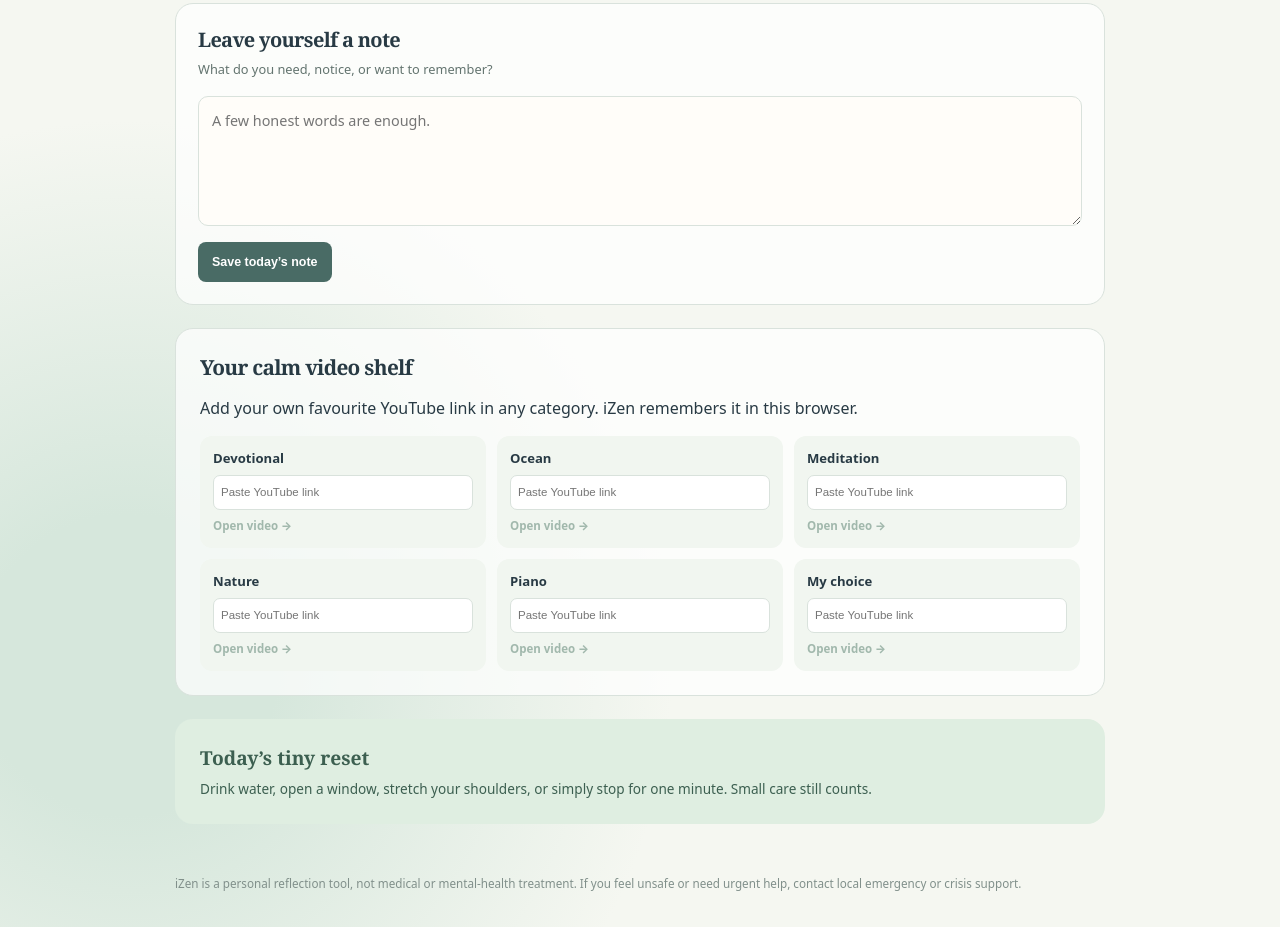
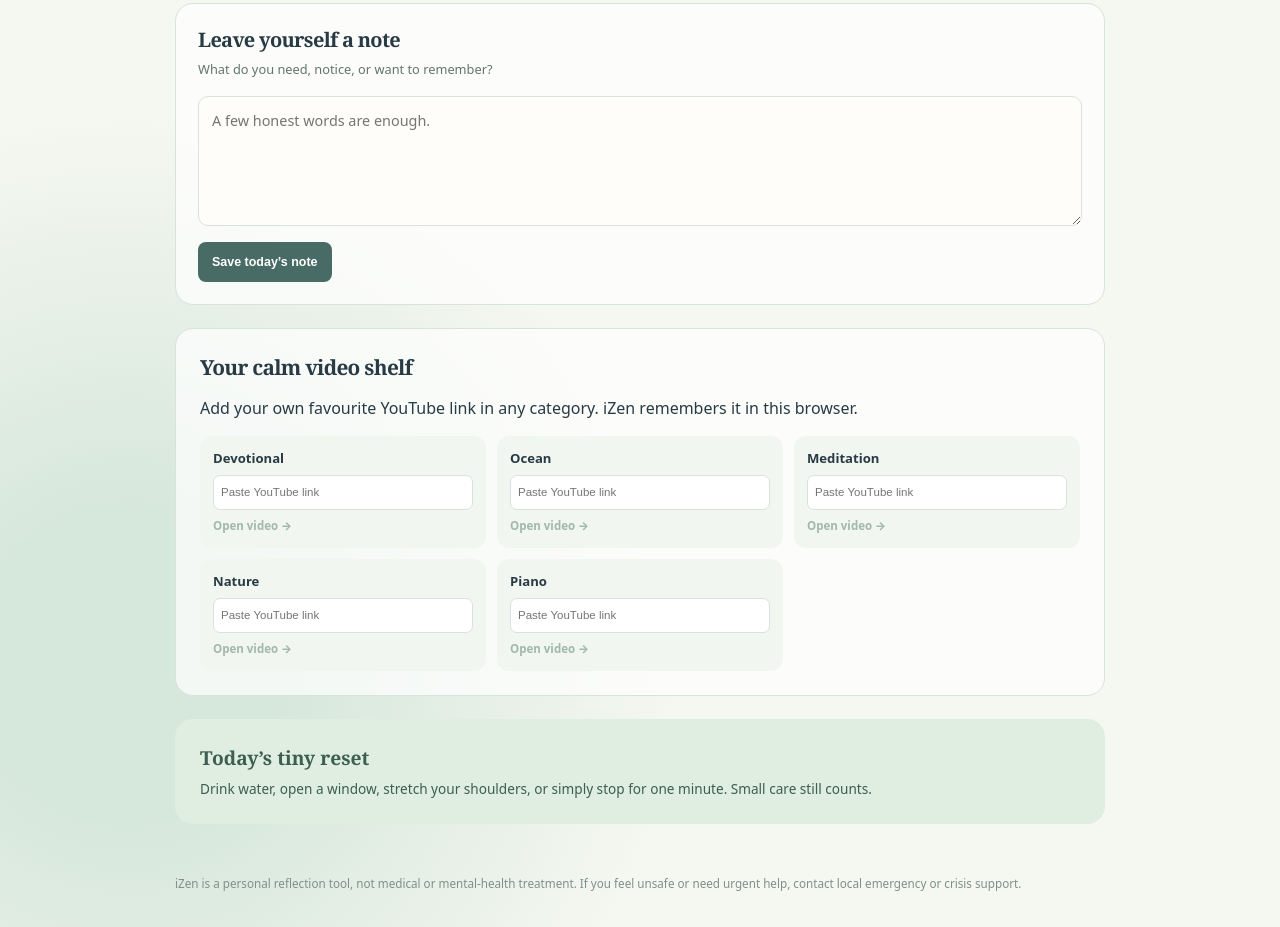
Before and after one commit to Mina2019/iZen, a plain HTML site: page index.html in a window 1280 px wide. Shown: the part 820-1747 px from the top of the page. Drawn offline with Linux system fonts and the light colour scheme.

Commit message:
Add files via upload

```diff
--- a/index.html
+++ b/index.html
@@ -47,7 +47,7 @@
     document.getElementById('save').addEventListener('click',()=>{const data=JSON.parse(localStorage.getItem(key)||'{}');data.note=journal.value;localStorage.setItem(key,JSON.stringify(data));document.getElementById('saved').textContent='Saved in this browser.';});
     const thoughts=['You do not need to solve everything today.','A slower pace can still be progress.','You are allowed to begin again, gently.','One small completed thing is enough for now.','Rest is part of the work, too.']; let thought=0; document.getElementById('prompt-button').addEventListener('click',()=>{thought=(thought+1)%thoughts.length;document.getElementById('prompt').textContent=thoughts[thought];});
     const breath=document.getElementById('breath'),note=document.getElementById('breath-note'),button=document.getElementById('breath-button'); let running=false,interval; button.addEventListener('click',()=>{if(running){clearInterval(interval);running=false;breath.classList.remove('inhale');breath.textContent='Ready';note.textContent='Paused. Come back whenever you want.';button.textContent='Start breathing';return;}running=true;let inhale=true;const step=()=>{breath.classList.toggle('inhale',inhale);breath.textContent=inhale?'Breathe in':'Breathe out';note.textContent=inhale?'Slowly in…':'Slowly out…';inhale=!inhale;};step();interval=setInterval(step,4000);button.textContent='Pause';});
-    const videoKey='izen-video-shelf'; const videos=JSON.parse(localStorage.getItem(videoKey)||'{}'); const categories=['Devotional','Ocean','Meditation','Nature','Piano','My choice']; const shelf=document.getElementById('video-grid'); categories.forEach(category=>{const slug=category.toLowerCase().replace(/\s/g,'-');const card=document.createElement('div');card.className='video-card';card.innerHTML=`<strong>${category}</strong><input id="video-${slug}" type="url" placeholder="Paste YouTube link" value="${videos[category]||''}"><a id="open-${slug}" href="#" target="_blank" rel="noopener">Open video →</a>`;const input=card.querySelector('input'),link=card.querySelector('a');const update=()=>{const url=input.value.trim();videos[category]=url;localStorage.setItem(videoKey,JSON.stringify(videos));link.href=url||'#';link.style.opacity=url?'1':'.45';};input.addEventListener('input',update);link.addEventListener('click',event=>{if(!input.value.trim())event.preventDefault();});update();shelf.appendChild(card);});
+    const videoKey='izen-video-shelf'; const videos=JSON.parse(localStorage.getItem(videoKey)||'{}'); const categories=['Devotional','Ocean','Meditation','Nature','Piano']; const shelf=document.getElementById('video-grid'); categories.forEach(category=>{const slug=category.toLowerCase().replace(/\s/g,'-');const card=document.createElement('div');card.className='video-card';card.innerHTML=`<strong>${category}</strong><input id="video-${slug}" type="url" placeholder="Paste YouTube link" value="${videos[category]||''}"><a id="open-${slug}" href="#" target="_blank" rel="noopener">Open video →</a>`;const input=card.querySelector('input'),link=card.querySelector('a');const update=()=>{const url=input.value.trim();videos[category]=url;localStorage.setItem(videoKey,JSON.stringify(videos));link.href=url||'#';link.style.opacity=url?'1':'.45';};input.addEventListener('input',update);link.addEventListener('click',event=>{if(!input.value.trim())event.preventDefault();});update();shelf.appendChild(card);});
   </script>
 </body>
 </html>
```
